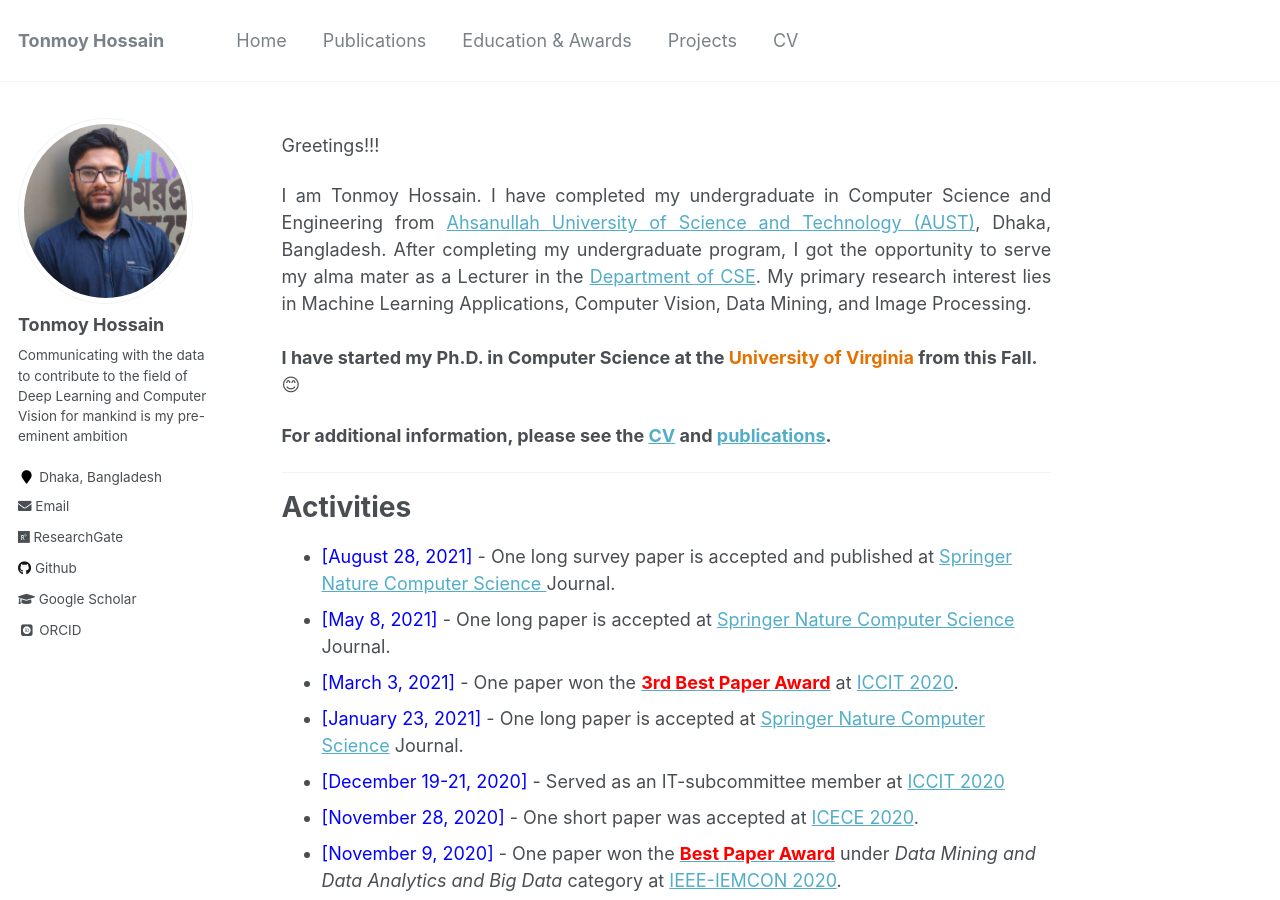
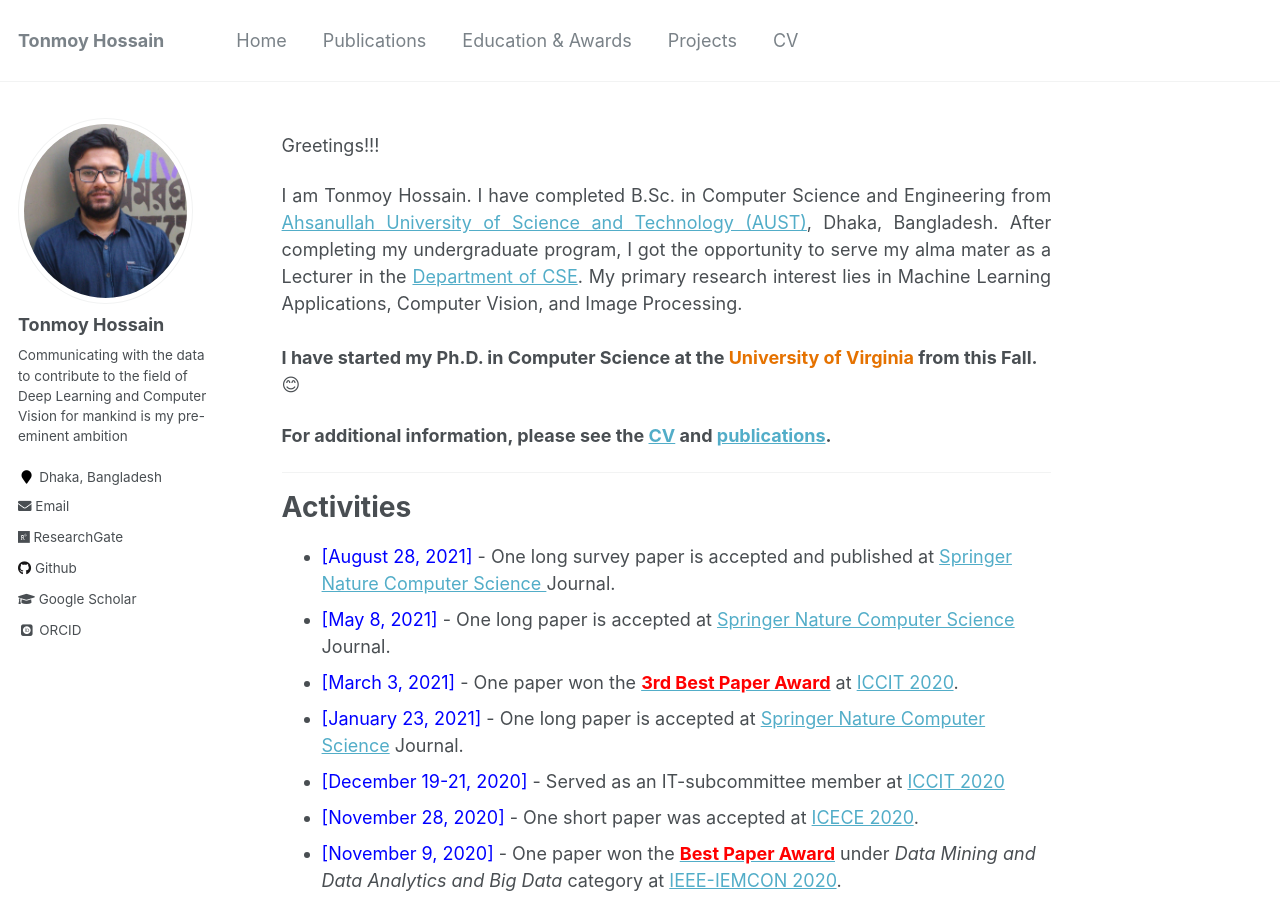
Before and after one commit to shaeekh/shaeekh.github.io, a Jekyll site: the page built from _pages/about.md, in a window 1280 px wide and 900 px high. Built offline with Jekyll 4.4.1, drawn with Linux system fonts in a browser that asks for light colours; some web fonts are replaced.

Commit message:
Update about.md

```diff
--- a/_pages/about.md
+++ b/_pages/about.md
@@ -12,7 +12,7 @@ Greetings!!!
 
 <div style="text-align: justify">
 
-I am Tonmoy Hossain. I have completed my undergraduate in Computer Science and Engineering from <a href="http://aust.edu/">Ahsanullah University of Science and Technology (AUST)</a>, Dhaka, Bangladesh. After completing my undergraduate program, I got the opportunity to serve my alma mater as a Lecturer in the <a href="https://www.aust.edu/cse">Department of CSE</a>. My primary research interest lies in Machine Learning Applications, Computer Vision, Data Mining, and Image Processing.<br /><br /></div>
+I am Tonmoy Hossain. I have completed B.Sc. in Computer Science and Engineering from <a href="http://aust.edu/">Ahsanullah University of Science and Technology (AUST)</a>, Dhaka, Bangladesh. After completing my undergraduate program, I got the opportunity to serve my alma mater as a Lecturer in the <a href="https://www.aust.edu/cse">Department of CSE</a>. My primary research interest lies in Machine Learning Applications, Computer Vision, and Image Processing.<br /><br /></div>
 
 <b>I have started my Ph.D. in Computer Science at the </b><span style="color:#E57200"><b> University of Virginia </b></span> <b>from this Fall. </b> &#x1F60a; <br />
 
```
